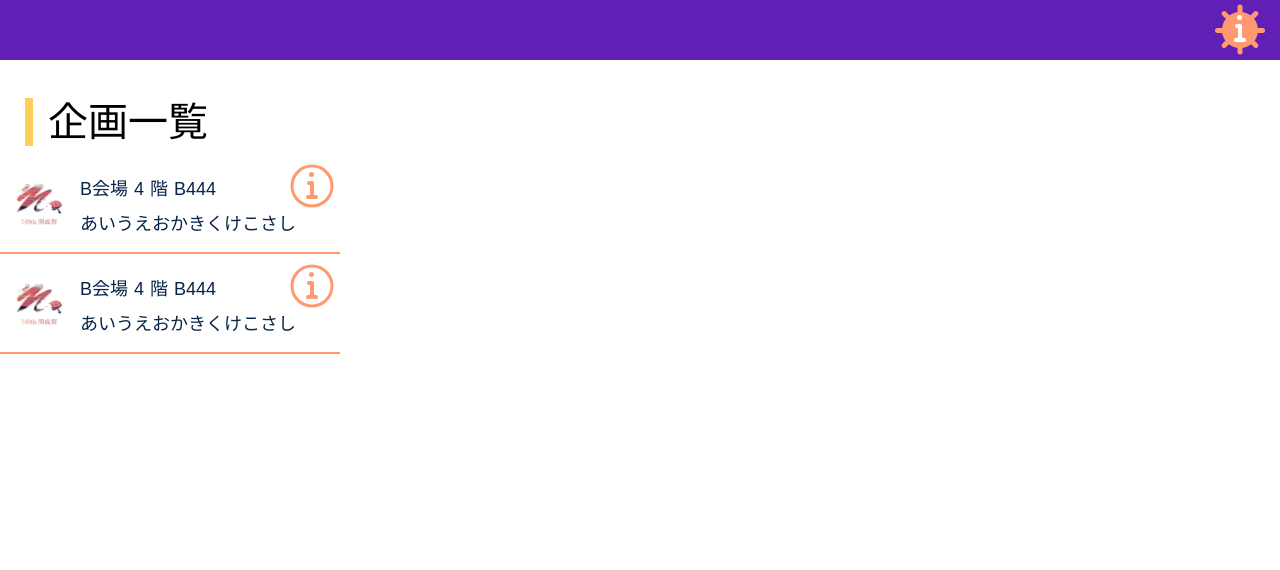
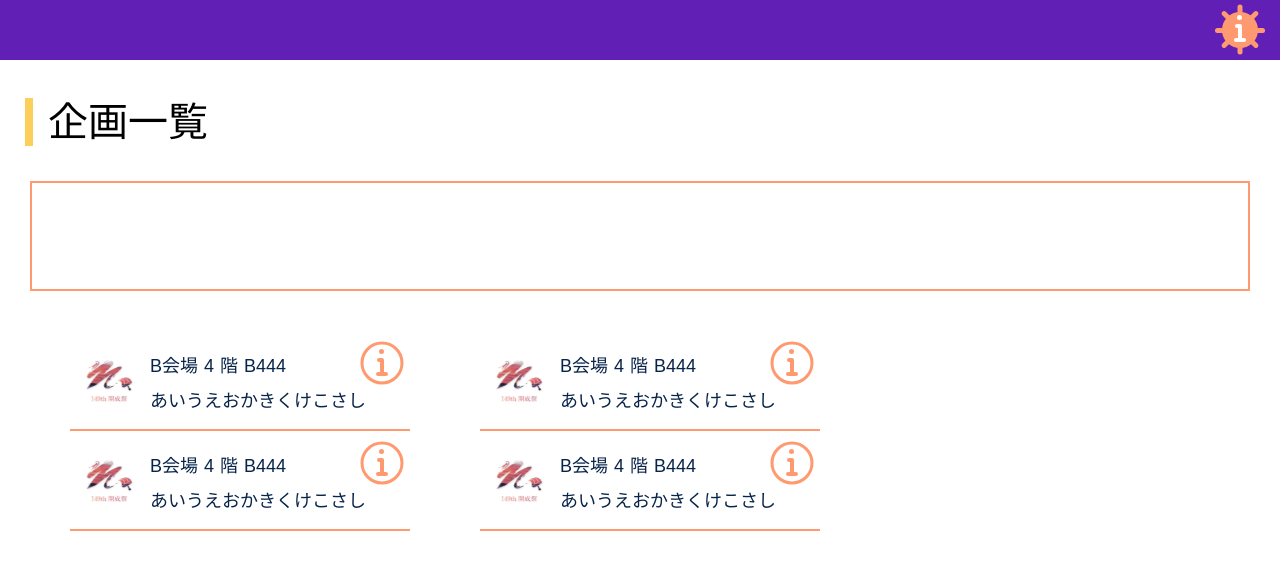
Before and after one commit to OR6107/149th-kaiseifes, a Nuxt app: page /sandan in a window 1280 px wide. Shown: the top 570 px of the page. Built offline with nearby package versions, Linux system fonts and the light colour scheme.

Commit message:
Positioning

```diff
--- a/pages/sandan.vue
+++ b/pages/sandan.vue
@@ -6,8 +6,18 @@
       <div class="title-text">企画一覧</div>
     </div>
 
-    <Card />
-    <Card />
+    <div class="search" />
+
+    <div class="card-container">
+      <div class="card-list">
+        <Card />
+        <Card />
+      </div>
+      <div class="card-list">
+        <Card />
+        <Card />
+      </div>
+    </div>
   </div>
 </template>
 
@@ -53,7 +63,17 @@ $yellow: #fccf5a;
   }
 }
 
-.card-list {
+.search {
+  height: 110px;
+  margin: 27px 30px auto 30px;
+  border: 2px solid $orange;
+}
+
+.card-container {
   margin-top: 40px;
+  .card-list {
+    display: inline-grid;
+    margin-left: 70px;
+  }
 }
 </style>
```
